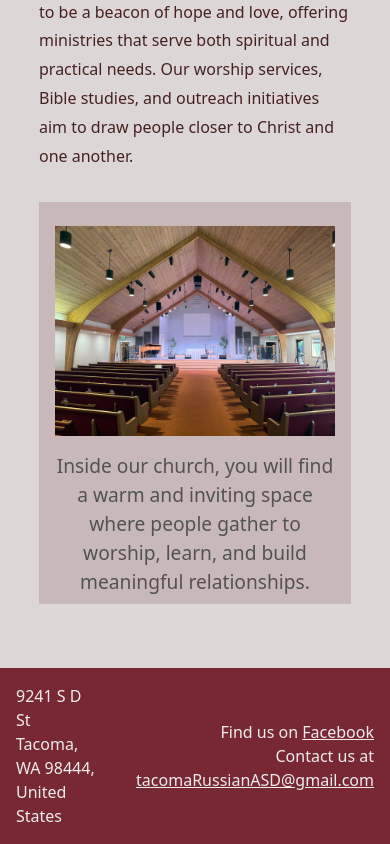
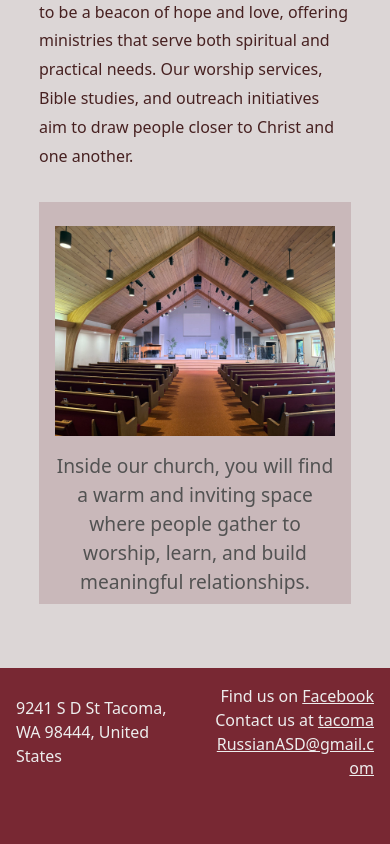
Before and after one commit to glavavlada/TacomaASDWebsite, a Next.js app in the folder my-church-site/: page / in a window 390 px wide. Shown: the part 3697-4541 px from the top of the page. After the commit the page ends 4493 px from the top, so only its background shows below. Built offline with nearby package versions, Linux system fonts and the light colour scheme; no server answers.

Commit message:
changed footer links to break-all

```diff
--- a/my-church-site/src/components/Footer.tsx
+++ b/my-church-site/src/components/Footer.tsx
@@ -13,7 +13,7 @@ export default function Footer() {
               href="https://www.facebook.com/tacomarussian/"
               target="_blank"
               rel="noopener noreferrer"
-              className="link break-words sm:break-normal">
+              className="link break-all">
               Facebook
             </a>
           </p>
@@ -22,7 +22,7 @@ export default function Footer() {
             Contact us at {" "}
             <a
               href="mailto:tacomaRussianASD@gmail.com"
-              className="link break-words sm:break-normal">
+              className="link break-all">
               tacomaRussianASD@gmail.com
             </a>
           </p>
```
